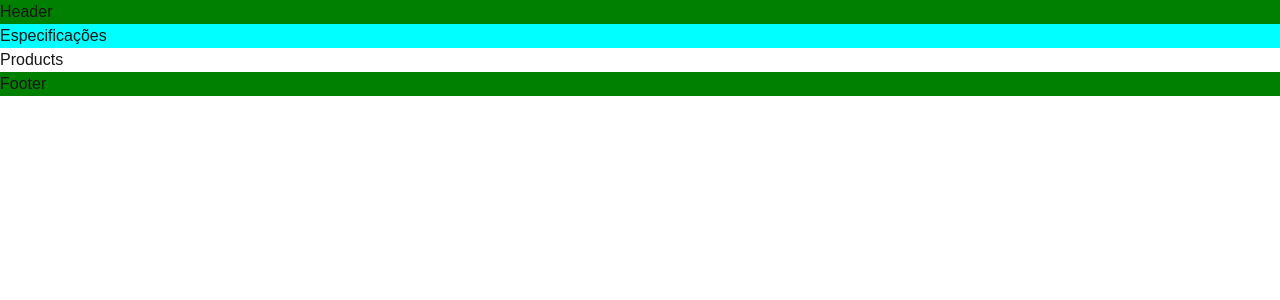
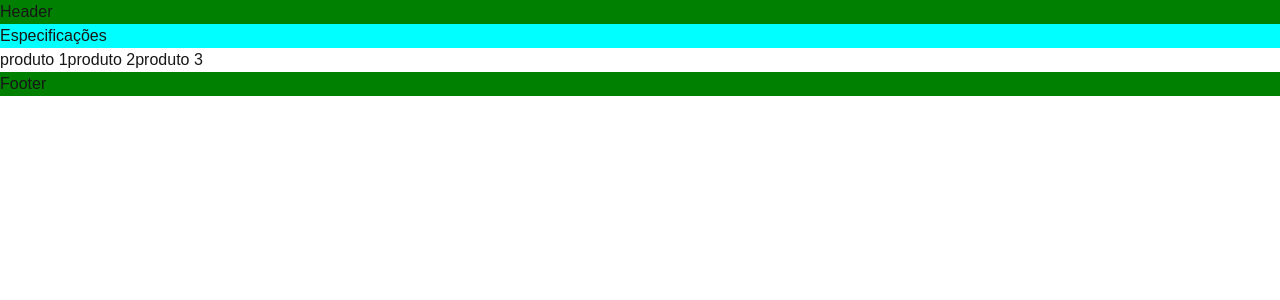
Before and after one commit to cleyton21/NextJs, a Next.js app: page /products in a window 1280 px wide. Shown: the top 300 px of the page. Built offline with nearby package versions, Linux system fonts and the light colour scheme.

Commit message:
Componente Link

```diff
--- a/src/app/page.tsx
+++ b/src/app/page.tsx
@@ -1,7 +1,11 @@
-import Image from "next/image";
+import Link from "next/link"
 
 export default function Home() {
   return (
+    <>
      <h1>Hello</h1>
+     <Link href={'/products'}>Ir para a página de produtos</Link>
+    </>
+
   );
 }
--- a/src/app/products/page.tsx
+++ b/src/app/products/page.tsx
@@ -1,13 +1,18 @@
 import { Metadata } from "next";
+import Link from "next/link";
 
 export const metadata: Metadata = {
     title: 'Produtos',
 }
 
 export default function Products() {
+
+    const id = 1;
     return (
         <div>
-            <h1>Products</h1>
+            <Link href={`/products/${id}`}>produto 1</Link>
+            <Link href={'/products/2'}>produto 2</Link>
+            <Link href={'/products/3'}>produto 3</Link>
         </div>
     );
 }
```
